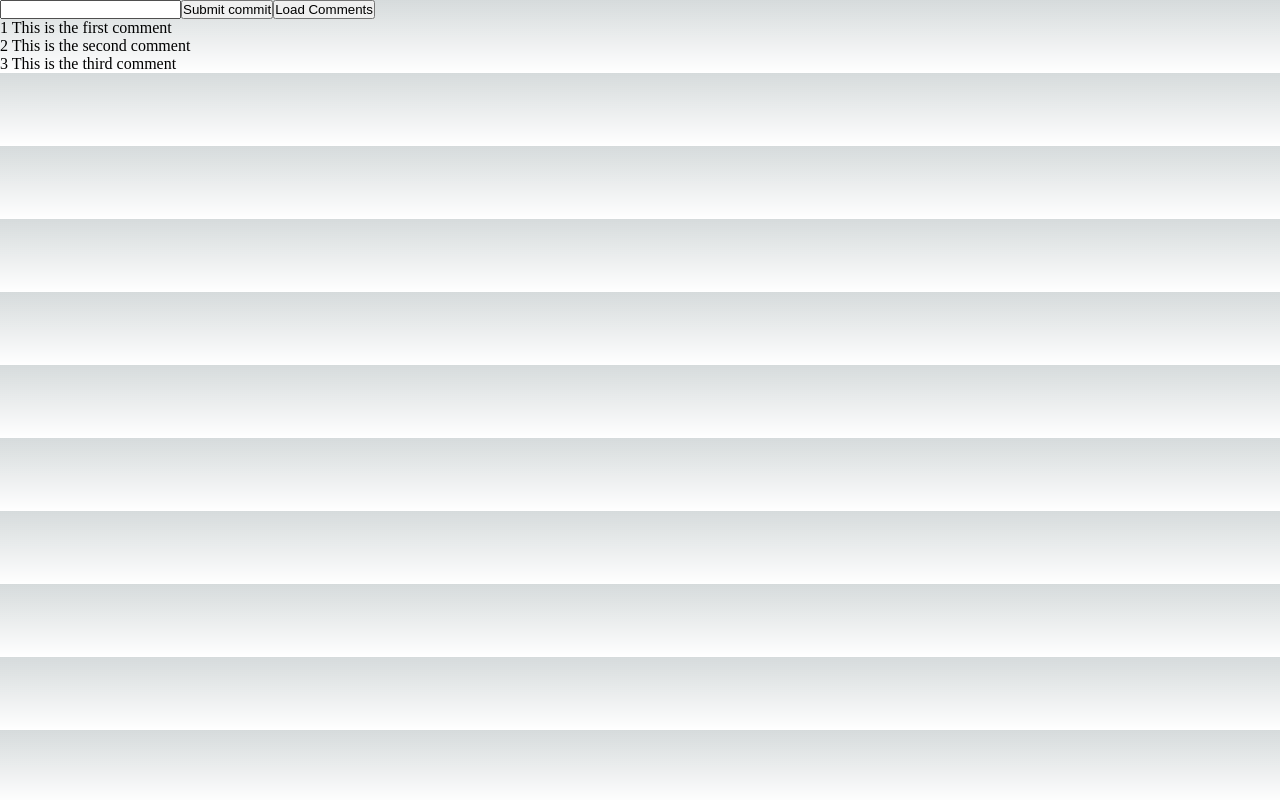
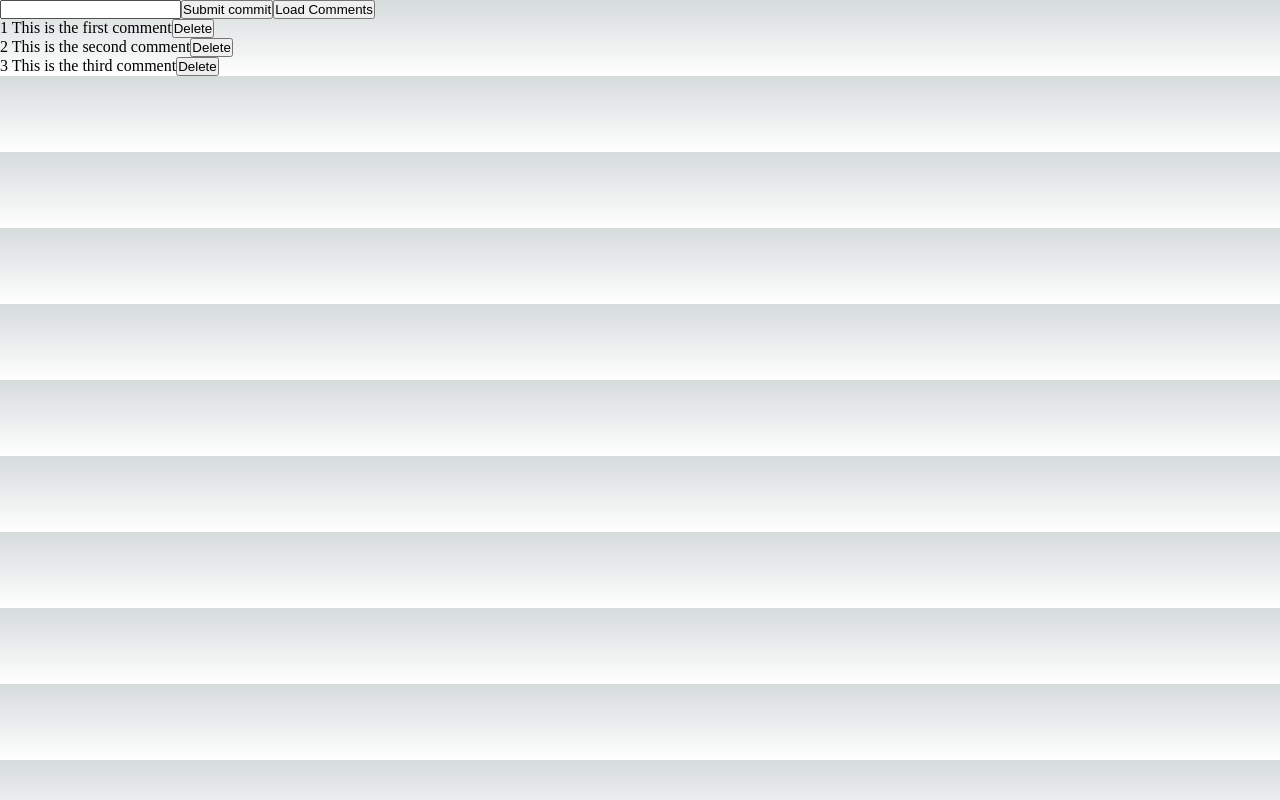
Before and after one commit to jasmeets-6575/learning-nextjs, a Next.js app in the folder by-codevolution/03-next-api/: page /comments in a window 1280 px wide. Both pictures are taken after a click on the button "Load Comments". Built offline with nearby package versions, Linux system fonts and the light colour scheme.

Commit message:
FE delete comment

```diff
--- a/by-codevolution/03-next-api/pages/comments/index.js
+++ b/by-codevolution/03-next-api/pages/comments/index.js
@@ -3,13 +3,11 @@ import { useState } from "react";
 function CommentsPage() {
   const [comments, setComments] = useState([]);
   const [comment, setComment] = useState("");
-
   const fetchComments = async () => {
     const resp = await fetch("/api/comments");
     const data = await resp.json();
     setComments(data);
   };
-
   const submitComment = async () => {
     const resp = await fetch("/api/comments", {
       method: "POST",
@@ -19,6 +17,16 @@ function CommentsPage() {
       },
     });
     const data = await resp.json();
+    console.log(data);
+  };
+
+  const deleteComment = async (commentId) => {
+    const response = await fetch(`/api/comments/${commentId}`, {
+      method: "DELETE",
+    });
+    const data = await response.json();
+    console.log(data);
+    fetchComments();
   };
 
   return (
@@ -36,6 +44,7 @@ function CommentsPage() {
           return (
             <div key={comment.id}>
               {comment.id} {comment.text}
+              <button onClick={() => deleteComment(comment.id)}>Delete</button>
             </div>
           );
         })}
@@ -43,5 +52,4 @@ function CommentsPage() {
     </>
   );
 }
-
 export default CommentsPage;
```
